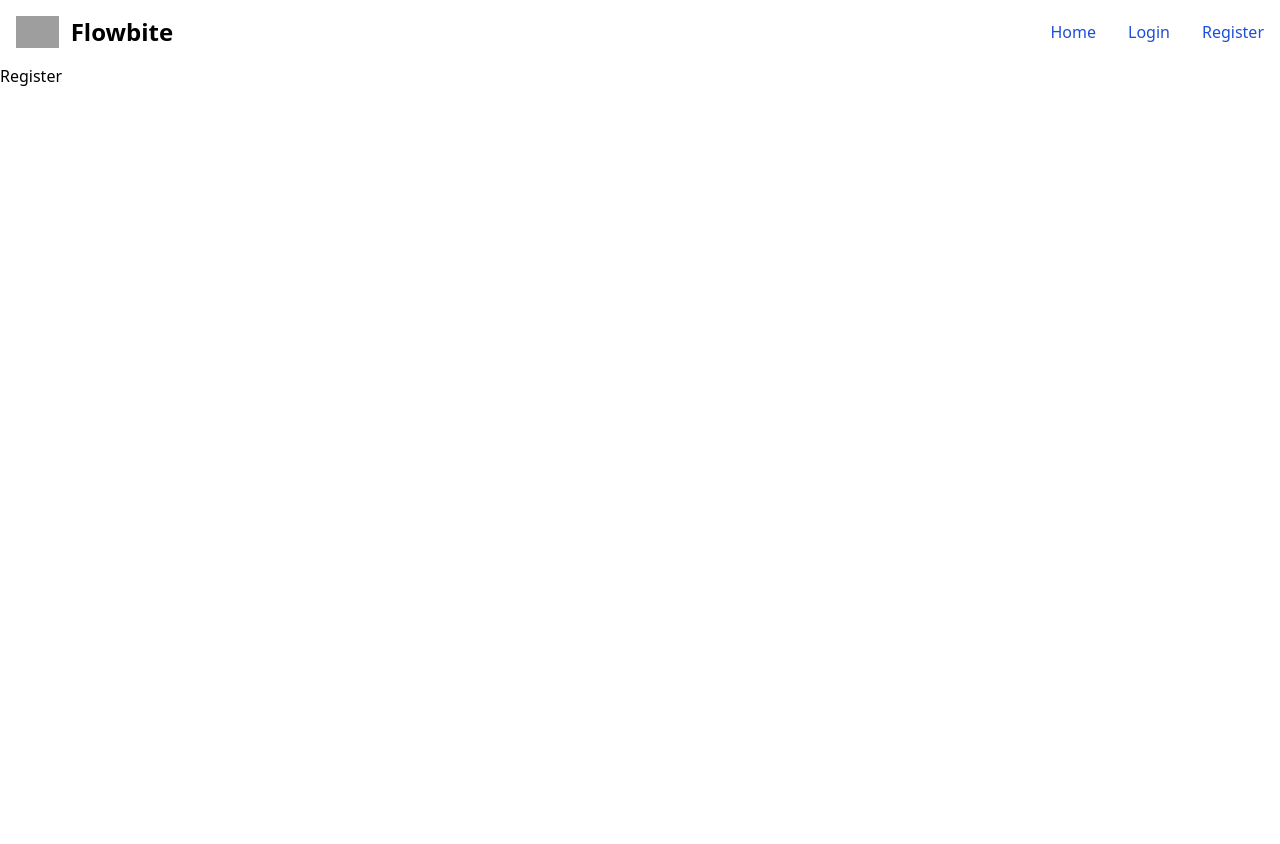
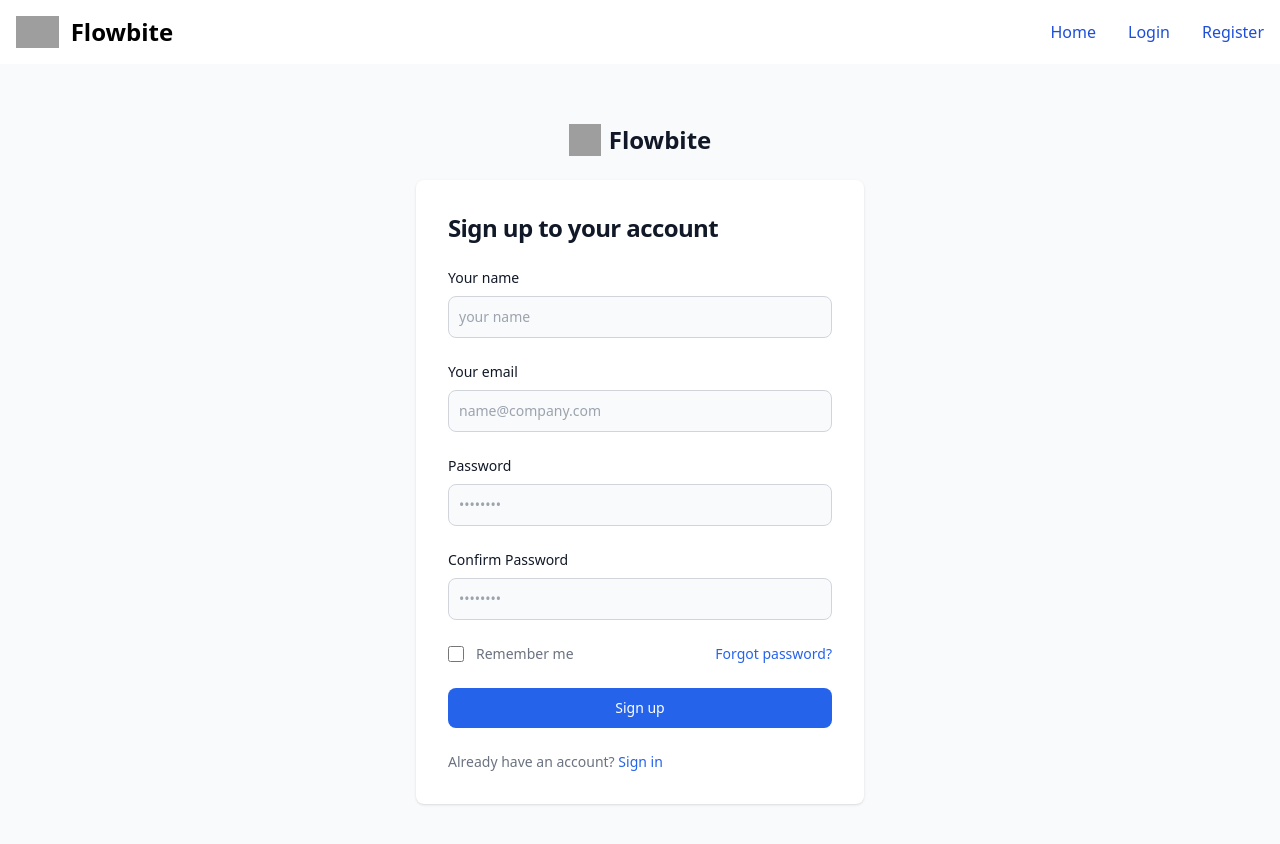
Before and after one commit to KaungThantZin2021/vue-breeze-api, a Vue app: page /register in a window 1280 px wide. Shown: the top 844 px of the page. Before the commit the page ends 800 px from the top, so only its background shows below. Built offline with nearby package versions, Linux system fonts and the light colour scheme; grey boxes are pictures that could not be loaded.

Commit message:
[WIP] authentication

```diff
--- a/src/components/Login.vue
+++ b/src/components/Login.vue
@@ -1,53 +1,106 @@
 <template>
   <div>
     <section class="bg-gray-50 dark:bg-gray-900">
-      <div class="flex flex-col items-center justify-center px-6 py-8 mx-auto md:h-screen lg:py-0">
-        <a href="#" class="flex items-center mb-6 text-2xl font-semibold text-gray-900 dark:text-white">
-          <img class="w-8 h-8 mr-2" src="https://flowbite.s3.amazonaws.com/blocks/marketing-ui/logo.svg" alt="logo" />
+      <div
+        class="flex flex-col items-center justify-center px-6 py-8 mx-auto md:h-screen lg:py-0"
+      >
+        <a
+          href="#"
+          class="flex items-center mb-6 text-2xl font-semibold text-gray-900 dark:text-white"
+        >
+          <img
+            class="w-8 h-8 mr-2"
+            src="https://flowbite.s3.amazonaws.com/blocks/marketing-ui/logo.svg"
+            alt="logo"
+          />
           Flowbite
         </a>
         <div
-          class="w-full bg-white rounded-lg shadow dark:border md:mt-0 sm:max-w-md xl:p-0 dark:bg-gray-800 dark:border-gray-700">
+          class="w-full bg-white rounded-lg shadow dark:border md:mt-0 sm:max-w-md xl:p-0 dark:bg-gray-800 dark:border-gray-700"
+        >
           <div class="p-6 space-y-4 md:space-y-6 sm:p-8">
-            <h1 class="text-xl font-bold leading-tight tracking-tight text-gray-900 md:text-2xl dark:text-white">
+            <h1
+              class="text-xl font-bold leading-tight tracking-tight text-gray-900 md:text-2xl dark:text-white"
+            >
               Sign in to your account
             </h1>
-            <form class="space-y-4 md:space-y-6" action="#" @submit.prevent="handleLogin">
+            <form
+              class="space-y-4 md:space-y-6"
+              action="#"
+              @submit.prevent="handleLogin"
+            >
               <div>
-                <label for="email" class="block mb-2 text-sm font-medium text-gray-900 dark:text-white">Your
-                  email</label>
-                <input type="email" name="email" id="email" v-model="form.email"
+                <label
+                  for="email"
+                  class="block mb-2 text-sm font-medium text-gray-900 dark:text-white"
+                  >Your email</label
+                >
+                <input
+                  type="email"
+                  name="email"
+                  id="email"
+                  v-model="form.email"
                   class="bg-gray-50 border border-gray-300 text-gray-900 sm:text-sm rounded-lg focus:ring-blue-600 focus:border-blue-600 block w-full p-2.5 dark:bg-gray-700 dark:border-gray-600 dark:placeholder-gray-400 dark:text-white dark:focus:ring-blue-500 dark:focus:border-blue-500"
-                  placeholder="name@company.com" required="" />
+                  placeholder="name@company.com"
+                  required=""
+                />
               </div>
               <div>
-                <label for="password"
-                  class="block mb-2 text-sm font-medium text-gray-900 dark:text-white">Password</label>
-                <input type="password" name="password" id="password" v-model="form.password" placeholder="••••••••"
+                <label
+                  for="password"
+                  class="block mb-2 text-sm font-medium text-gray-900 dark:text-white"
+                  >Password</label
+                >
+                <input
+                  type="password"
+                  name="password"
+                  id="password"
+                  v-model="form.password"
+                  placeholder="••••••••"
                   class="bg-gray-50 border border-gray-300 text-gray-900 sm:text-sm rounded-lg focus:ring-blue-600 focus:border-blue-600 block w-full p-2.5 dark:bg-gray-700 dark:border-gray-600 dark:placeholder-gray-400 dark:text-white dark:focus:ring-blue-500 dark:focus:border-blue-500"
-                  required="" />
+                  required=""
+                />
               </div>
               <div class="flex items-center justify-between">
                 <div class="flex items-start">
                   <div class="flex items-center h-5">
-                    <input id="remember" aria-describedby="remember" type="checkbox"
+                    <input
+                      id="remember"
+                      aria-describedby="remember"
+                      type="checkbox"
                       class="w-4 h-4 border border-gray-300 rounded bg-gray-50 focus:ring-3 focus:ring-blue-300 dark:bg-gray-700 dark:border-gray-600 dark:focus:ring-blue-600 dark:ring-offset-gray-800"
-                      required="" />
+                      required=""
+                    />
                   </div>
                   <div class="ml-3 text-sm">
-                    <label for="remember" class="text-gray-500 dark:text-gray-300">Remember me</label>
+                    <label
+                      for="remember"
+                      class="text-gray-500 dark:text-gray-300"
+                      >Remember me</label
+                    >
                   </div>
                 </div>
-                <a href="#" class="text-sm font-medium text-blue-600 hover:underline dark:text-blue-500">Forgot
-                  password?</a>
+                <a
+                  href="#"
+                  class="text-sm font-medium text-blue-600 hover:underline dark:text-blue-500"
+                  >Forgot password?</a
+                >
               </div>
-              <button type="submit"
-                class="w-full text-white bg-blue-600 hover:bg-blue-700 focus:ring-4 focus:outline-none focus:ring-blue-300 font-medium rounded-lg text-sm px-5 py-2.5 text-center dark:bg-blue-600 dark:hover:bg-blue-700 dark:focus:ring-blue-800">
+              <button
+                type="submit"
+                class="w-full text-white bg-blue-600 hover:bg-blue-700 focus:ring-4 focus:outline-none focus:ring-blue-300 font-medium rounded-lg text-sm px-5 py-2.5 text-center dark:bg-blue-600 dark:hover:bg-blue-700 dark:focus:ring-blue-800"
+              >
                 Sign in
               </button>
               <p class="text-sm font-light text-gray-500 dark:text-gray-400">
                 Don’t have an account yet?
-                <a href="#" class="font-medium text-blue-600 hover:underline dark:text-blue-500">Sign up</a>
+                <RouterLink to="/register">
+                  <a
+                    href="#"
+                    class="font-medium text-blue-600 hover:underline dark:text-blue-500"
+                    >Sign up</a
+                  >
+                </RouterLink>
               </p>
             </form>
           </div>
@@ -58,31 +111,31 @@
 </template>
 
 <script setup>
-import { ref } from 'vue';
+import { ref } from "vue";
 import axios from "axios";
-import { useRouter } from 'vue-router';
+import { useRouter } from "vue-router";
+import { RouterLink } from "vue-router";
 
 const form = ref({
-  email: '',
-  password: '',
+  email: "",
+  password: "",
 });
 
 const router = useRouter();
 
 const handleLogin = async () => {
-
-  await axios.get('/sanctum/csrf-cookie');
-  await axios.post('/login', {
-    email: form.value.email,
-    password: form.value.password
-  })
+  await axios.get("/sanctum/csrf-cookie");
+  await axios
+    .post("/login", {
+      email: form.value.email,
+      password: form.value.password,
+    })
     .then((response) => {
       console.log(response.data);
-      router.push('/');
+      router.push("/");
     })
     .catch((error) => {
       console.log(error);
     });
 };
-
 </script>
--- a/src/components/Register.vue
+++ b/src/components/Register.vue
@@ -1,5 +1,177 @@
 <template>
   <div>
-    <h1>Register</h1>
+    <section class="bg-gray-50 dark:bg-gray-900">
+      <div
+        class="flex flex-col items-center justify-center px-6 py-8 mx-auto md:h-screen lg:py-0"
+      >
+        <a
+          href="#"
+          class="flex items-center mb-6 text-2xl font-semibold text-gray-900 dark:text-white"
+        >
+          <img
+            class="w-8 h-8 mr-2"
+            src="https://flowbite.s3.amazonaws.com/blocks/marketing-ui/logo.svg"
+            alt="logo"
+          />
+          Flowbite
+        </a>
+        <div
+          class="w-full bg-white rounded-lg shadow dark:border md:mt-0 sm:max-w-md xl:p-0 dark:bg-gray-800 dark:border-gray-700"
+        >
+          <div class="p-6 space-y-4 md:space-y-6 sm:p-8">
+            <h1
+              class="text-xl font-bold leading-tight tracking-tight text-gray-900 md:text-2xl dark:text-white"
+            >
+              Sign up to your account
+            </h1>
+            <form
+              class="space-y-4 md:space-y-6"
+              action="#"
+              @submit.prevent="handleRegister"
+            >
+              <div>
+                <label
+                  for="name"
+                  class="block mb-2 text-sm font-medium text-gray-900 dark:text-white"
+                  >Your name</label
+                >
+                <input
+                  type="name"
+                  name="name"
+                  id="name"
+                  v-model="form.name"
+                  class="bg-gray-50 border border-gray-300 text-gray-900 sm:text-sm rounded-lg focus:ring-blue-600 focus:border-blue-600 block w-full p-2.5 dark:bg-gray-700 dark:border-gray-600 dark:placeholder-gray-400 dark:text-white dark:focus:ring-blue-500 dark:focus:border-blue-500"
+                  placeholder="your name"
+                  required=""
+                />
+              </div>
+              <div>
+                <label
+                  for="email"
+                  class="block mb-2 text-sm font-medium text-gray-900 dark:text-white"
+                  >Your email</label
+                >
+                <input
+                  type="email"
+                  name="email"
+                  id="email"
+                  v-model="form.email"
+                  class="bg-gray-50 border border-gray-300 text-gray-900 sm:text-sm rounded-lg focus:ring-blue-600 focus:border-blue-600 block w-full p-2.5 dark:bg-gray-700 dark:border-gray-600 dark:placeholder-gray-400 dark:text-white dark:focus:ring-blue-500 dark:focus:border-blue-500"
+                  placeholder="name@company.com"
+                  required=""
+                />
+              </div>
+              <div>
+                <label
+                  for="password"
+                  class="block mb-2 text-sm font-medium text-gray-900 dark:text-white"
+                  >Password</label
+                >
+                <input
+                  type="password"
+                  name="password"
+                  id="password"
+                  v-model="form.password"
+                  placeholder="••••••••"
+                  class="bg-gray-50 border border-gray-300 text-gray-900 sm:text-sm rounded-lg focus:ring-blue-600 focus:border-blue-600 block w-full p-2.5 dark:bg-gray-700 dark:border-gray-600 dark:placeholder-gray-400 dark:text-white dark:focus:ring-blue-500 dark:focus:border-blue-500"
+                  required=""
+                />
+              </div>
+              <div>
+                <label
+                  for="password_confirmation"
+                  class="block mb-2 text-sm font-medium text-gray-900 dark:text-white"
+                  >Confirm Password</label
+                >
+                <input
+                  type="password"
+                  name="password_confirmation"
+                  id="password_confirmation"
+                  v-model="form.password_confirmation"
+                  placeholder="••••••••"
+                  class="bg-gray-50 border border-gray-300 text-gray-900 sm:text-sm rounded-lg focus:ring-blue-600 focus:border-blue-600 block w-full p-2.5 dark:bg-gray-700 dark:border-gray-600 dark:placeholder-gray-400 dark:text-white dark:focus:ring-blue-500 dark:focus:border-blue-500"
+                  required=""
+                />
+              </div>
+              <div class="flex items-center justify-between">
+                <div class="flex items-start">
+                  <div class="flex items-center h-5">
+                    <input
+                      id="remember"
+                      aria-describedby="remember"
+                      type="checkbox"
+                      class="w-4 h-4 border border-gray-300 rounded bg-gray-50 focus:ring-3 focus:ring-blue-300 dark:bg-gray-700 dark:border-gray-600 dark:focus:ring-blue-600 dark:ring-offset-gray-800"
+                      required=""
+                    />
+                  </div>
+                  <div class="ml-3 text-sm">
+                    <label
+                      for="remember"
+                      class="text-gray-500 dark:text-gray-300"
+                      >Remember me</label
+                    >
+                  </div>
+                </div>
+                <a
+                  href="#"
+                  class="text-sm font-medium text-blue-600 hover:underline dark:text-blue-500"
+                  >Forgot password?</a
+                >
+              </div>
+              <button
+                type="submit"
+                class="w-full text-white bg-blue-600 hover:bg-blue-700 focus:ring-4 focus:outline-none focus:ring-blue-300 font-medium rounded-lg text-sm px-5 py-2.5 text-center dark:bg-blue-600 dark:hover:bg-blue-700 dark:focus:ring-blue-800"
+              >
+                Sign up
+              </button>
+              <p class="text-sm font-light text-gray-500 dark:text-gray-400">
+                Already have an account?
+                <RouterLink to="/login">
+                  <a
+                    href="#"
+                    class="font-medium text-blue-600 hover:underline dark:text-blue-500"
+                    >Sign in</a
+                  >
+                </RouterLink>
+              </p>
+            </form>
+          </div>
+        </div>
+      </div>
+    </section>
   </div>
 </template>
+
+<script setup>
+import { ref } from "vue";
+import axios from "axios";
+import { useRouter } from "vue-router";
+import { RouterLink } from "vue-router";
+
+const form = ref({
+  name: "",
+  email: "",
+  password: "",
+  password_confirmation: "",
+});
+
+const router = useRouter();
+
+const handleRegister = async () => {
+  await axios.get('/sanctum/csrf-cookie');
+  await axios
+    .post("/register", {
+      name: form.value.name,
+      email: form.value.email,
+      password: form.value.password,
+      password_confirmation: form.value.password_confirmation,
+    })
+    .then((response) => {
+      console.log(response.data);
+      router.push("/");
+    })
+    .catch((error) => {
+      console.log(error);
+    });
+};
+</script>
```
